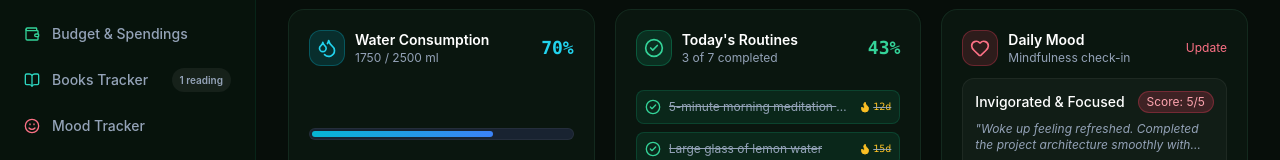
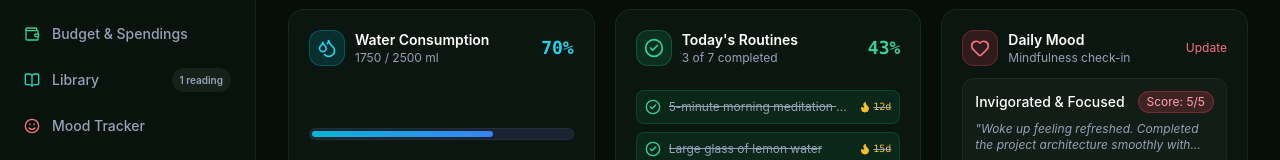
Before and after one commit to sarahobermeit-create/BecomingMe, a React (Vite) app: page / in a window 1280 px wide. Shown: the part 301-461 px from the top of the page. Built offline with nearby package versions, Linux system fonts and the light colour scheme; no server answers.

Commit message:
chore: rename Books Tracker tab to Library

```diff
--- a/src/components/layout/Sidebar.tsx
+++ b/src/components/layout/Sidebar.tsx
@@ -79,7 +79,7 @@ export const Sidebar: React.FC<SidebarProps> = ({ activeTab, setActiveTab }) =>
     },
     {
       id: 'books',
-      label: 'Books Tracker',
+      label: 'Library',
       icon: BookOpen,
       accentColor: 'text-teal-400 group-hover:text-teal-300',
       badge: (s) => {
--- a/src/components/modules/BooksModule.tsx
+++ b/src/components/modules/BooksModule.tsx
@@ -79,7 +79,7 @@ export const BooksModule: React.FC = () => {
         <div>
           <h2 className="text-xl lg:text-2xl font-bold text-white flex items-center gap-2">
             <BookOpen className="w-6 h-6 text-emerald-400" />
-            <span>Books & Reading Tracker</span>
+            <span>Library</span>
           </h2>
           <p className="text-xs text-slate-400 mt-1">
             Build your personal library, track page progress, and save meaningful quotes.
```
Also changed, not shown: data/life_state.json (+1 -1 lines), 1 other file (tests, documents, lock files or other folders).
